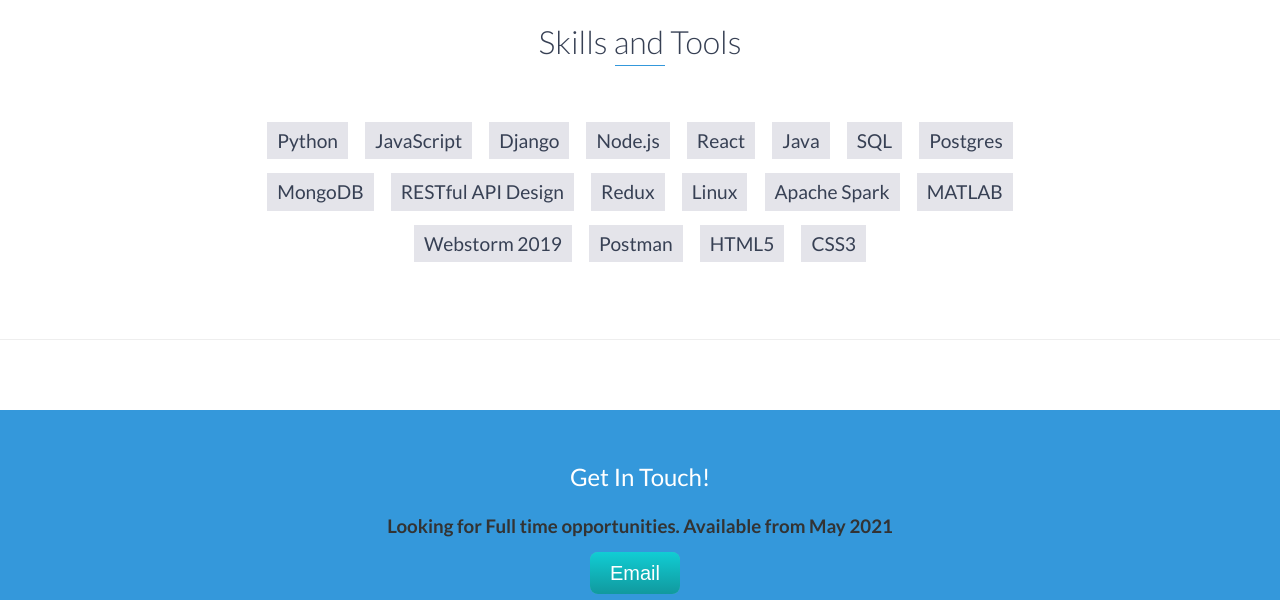
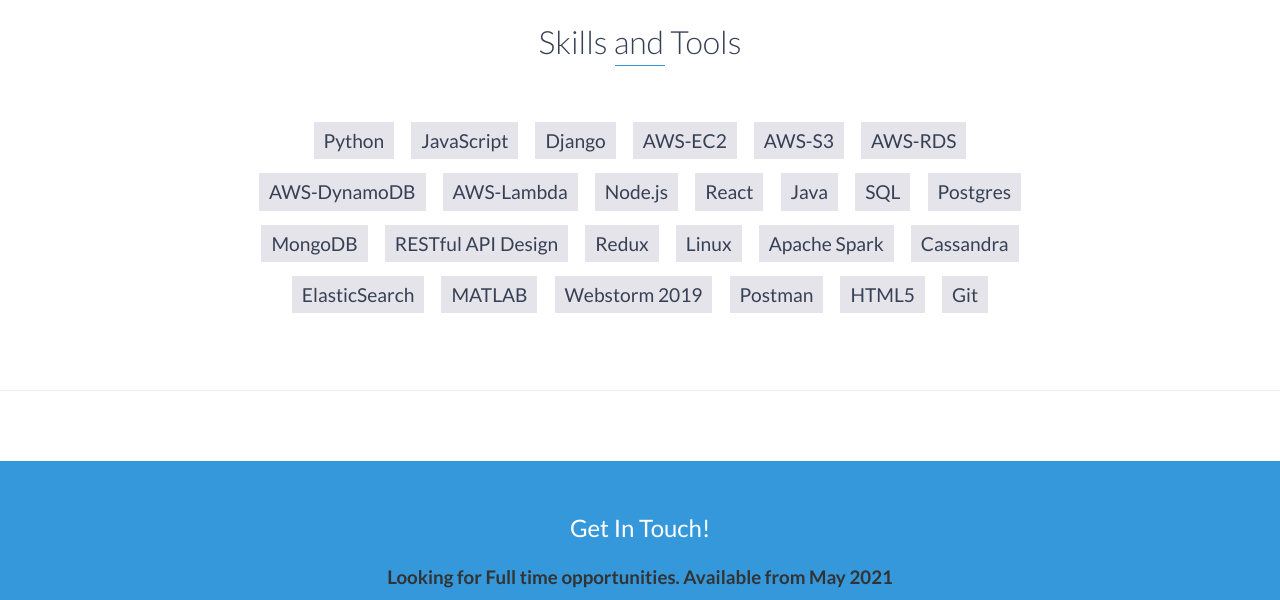
Before and after one commit to VPAravind/Aravind-Vicinthangal-Prathivaathi, a website: page index.html in a window 1280 px wide. Shown: the part 6774-7374 px from the top of the page. Drawn offline with nearby package versions, Linux system fonts and the light colour scheme.

Commit message:
Update index.html

```diff
--- a/index.html
+++ b/index.html
@@ -437,6 +437,11 @@
             <li>Python</li>
             <li>JavaScript</li>
             <li>Django</li>
+	    <li>AWS-EC2</li>
+	    <li>AWS-S3</li>
+	    <li>AWS-RDS</li>
+	    <li>AWS-DynamoDB</li>
+	    <li>AWS-Lambda</li>
             <li>Node.js</li>
             <li>React</li>
             <li>Java</li>
@@ -447,11 +452,13 @@
             <li>Redux</li>
             <li>Linux</li>
             <li>Apache Spark</li>
+	    <li>Cassandra</li>
+	    <li>ElasticSearch</li>
             <li>MATLAB</li>
             <li>Webstorm 2019</li>
             <li>Postman</li>
             <li>HTML5</li>
-            <li>CSS3</li>
+            <li>Git</li>
 
 
         </ul>
```
